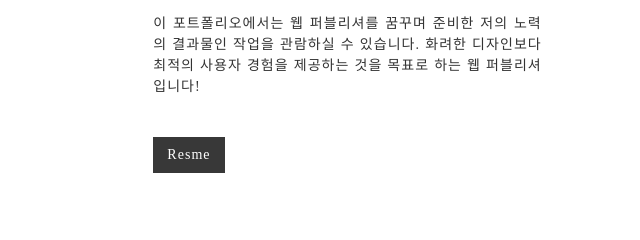
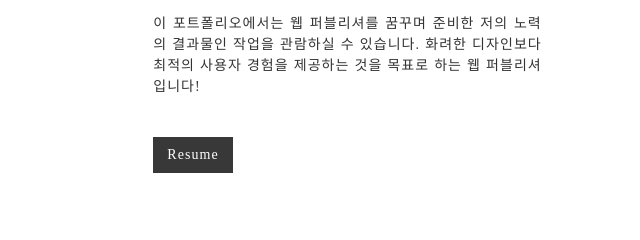
Before and after one commit to hyehwa615/Portfolio, a plain HTML site: page index.html in a window 1280 px wide. Shown: the part 1500-1740 px from the top of the page, 0-640 px from the left. Drawn offline with Linux system fonts and the light colour scheme; a web font is replaced by a local one.

Commit message:
Add files via upload

```diff
--- a/index.html
+++ b/index.html
@@ -139,7 +139,7 @@
 						<p>안녕하세요. 신입 웹 퍼블리셔 추혜화입니다. 저의 포트폴리오에 방문해 주셔서 감사합니다. <br><br>
 
 							이 포트폴리오에서는 웹 퍼블리셔를 꿈꾸며 준비한 저의 노력의 결과물인 작업을 관람하실 수 있습니다. 화려한 디자인보다 최적의 사용자 경험을 제공하는 것을 목표로 하는 웹 퍼블리셔입니다!</p>
-						<a href="" class="btn btn-send">Resme</a>
+						<a href="" class="btn btn-send">Resume</a>
 					</div>
 				</div>
 				<div class="col-sm-6 our-office">
```
